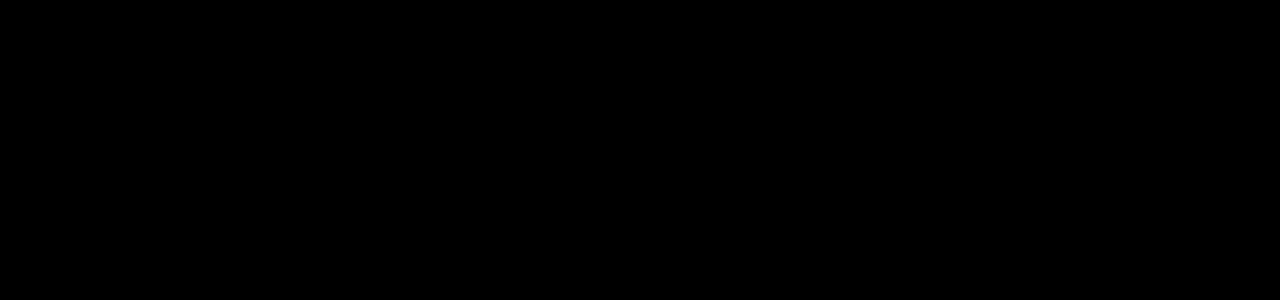
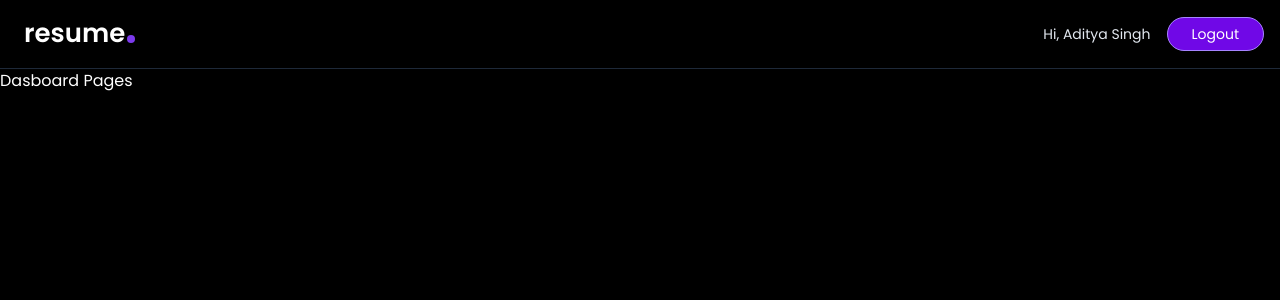
Before and after one commit to adigogetit/Resume-MERN, a React (Vite) app in the folder client/: page /app in a window 1280 px wide. Shown: the top 300 px of the page. Built offline with nearby package versions, Linux system fonts and the light colour scheme.

Commit message:
added navbar in layout page

```diff
--- a/client/src/components/home/hero.jsx
+++ b/client/src/components/home/hero.jsx
@@ -15,7 +15,7 @@ const hero = () => {
                         <text className='cursor-pointer' x="8" y="28" fill="#ffffff" fontSize="26" fontWeight="600">
                             resume
                         </text>
-                        <circle cx="108" cy="25" r="4" fill="#7C3AED" />
+                        <circle cx="115" cy="25" r="4" fill="#7C3AED" />
                     </svg>
 
                     <nav id="menu" className={`max-md:fixed max-md:top-0 max-md:left-0 max-md:overflow-hidden items-center justify-center max-md:h-screen ${isMenuOpen ? 'max-md:w-full bg-black/10 backdrop-blur-md z-50' : 'max-md:w-0'} transition-[width] flex-col md:flex-row flex gap-12 text-white text-m font-normal`}>
--- /dev/null
+++ b/client/src/components/other/Navbar.jsx
@@ -0,0 +1,34 @@
+import React from 'react'
+import { Link, useNavigate } from 'react-router-dom'
+
+const Navbar = () => {
+
+    const user = { name: 'Aditya Singh' }
+    const navigate = useNavigate()
+
+    const logoutUser = () => {
+        navigate('/')
+    }
+
+    return (
+        <div className='bg-black border-b border-gray-800 shadow'>
+            <nav className='flex items-center justify-between max-w-7xl mx-auto px-4 py-3.5 text-slate-200 transition-all'>
+
+                <svg width="120" height="40">
+                    <text className='cursor-pointer' x="8" y="28" fill="#ffffff" fontSize="26" fontWeight="600">
+                        resume
+                    </text>
+                    <circle cx="115" cy="25" r="4" fill="#7C3AED" />
+                </svg>
+
+                <div className='flex items-center gap-4 text-sm'>
+                    <p className='max-sm:hidden'>Hi, {user?.name}</p>
+                    <button onClick={logoutUser} className='bg-violet-700 hover:bg-violet-600 text-white border border-violet-400 px-6 py-1.5 rounded-full active:scale-95 transition-all'>Logout</button>
+                </div>
+
+            </nav>
+        </div>
+    )
+}
+
+export default Navbar
--- a/client/src/index.css
+++ b/client/src/index.css
@@ -14,8 +14,9 @@
   }
 }
 
-*{
+body{
   font-family: "Poppins", sans-serif;
+  background-color: black;
  }
 
 
--- a/client/src/pages/Dashboard.jsx
+++ b/client/src/pages/Dashboard.jsx
@@ -1,7 +1,7 @@
 
 const Dasboard = () => {
   return (
-    <div>
+    <div className="text-white">
       <h1>Dasboard Pages</h1>
     </div>
   )
--- a/client/src/pages/Layout.jsx
+++ b/client/src/pages/Layout.jsx
@@ -1,12 +1,15 @@
 import { Outlet } from "react-router-dom"
+import Navbar from "../components/other/Navbar"
 
 const Layout = () => {
   return (
     <div>
-      <h1>layout</h1>
-      <div>
+
+      <div className="min-h-screen bg-black">
+        <Navbar/>
         <Outlet/>
       </div>
+
     </div>
   )
 }
```
